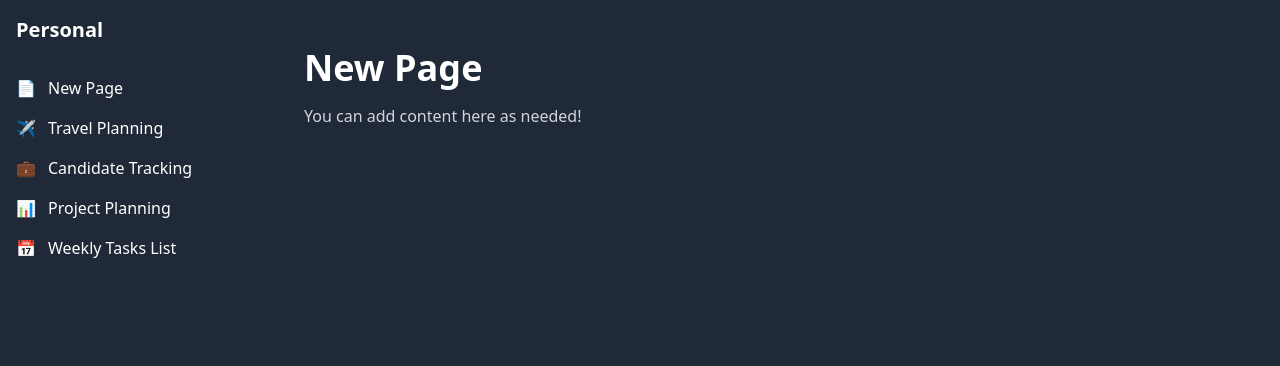
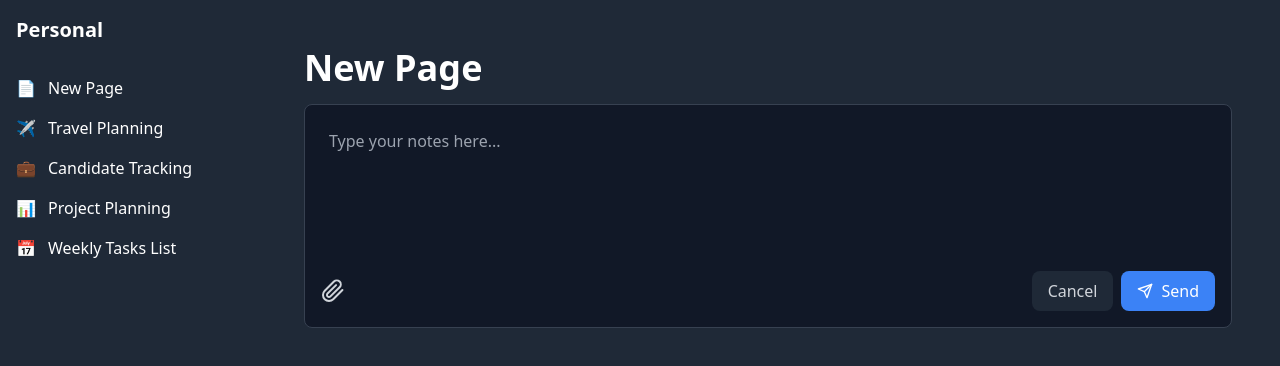
Before and after one commit to gabriellamsa/focusly, a React (Vite) app: page / in a window 1280 px wide. Shown: the top 366 px of the page. Built offline with nearby package versions, Linux system fonts and the light colour scheme.

Commit message:
Created text editor, upload files and buttons in the text editor - NewPage

```diff
--- a/src/pages/NewPage.jsx
+++ b/src/pages/NewPage.jsx
@@ -1,10 +1,131 @@
-import React from "react";
+import { useState } from "react";
+import { FiSend, FiPaperclip } from "react-icons/fi";
 
 function NewPage() {
+  const [text, setText] = useState("");
+  const [attachments, setAttachments] = useState([]);
+  const [messages, setMessages] = useState([]);
+
+  const handleTextChange = (e) => {
+    setText(e.target.value);
+  };
+
+  const handleFileUpload = (e) => {
+    const files = Array.from(e.target.files);
+    setAttachments((prev) => [...prev, ...files]);
+  };
+
+  const handleSendMessage = () => {
+    if (text.trim() === "" && attachments.length === 0) return; // block empty send
+
+    // add messages and attachments to history
+    setMessages((prev) => [...prev, { text, attachments, id: Date.now() }]);
+
+    // clean editor and attachments
+    setText("");
+    setAttachments([]);
+  };
+
+  const handleCancel = () => {
+    setText("");
+    setAttachments([]);
+  };
+
+  const renderAttachments = () => {
+    return attachments.map((file, index) => (
+      <div key={index} className="relative group">
+        {file.type.startsWith("image/") ? (
+          <img
+            src={URL.createObjectURL(file)}
+            alt="Attachment"
+            className="w-full max-h-64 object-contain rounded-lg border border-gray-600"
+          />
+        ) : (
+          <div className="p-4 bg-gray-700 rounded-lg text-gray-300">
+            {file.name}
+          </div>
+        )}
+      </div>
+    ));
+  };
+
+  const renderMessages = () => {
+    return messages.map((msg) => (
+      <div
+        key={msg.id}
+        className="p-4 bg-gray-900 text-gray-200 rounded-lg mb-4 border border-gray-700"
+      >
+        <p className="mb-2">{msg.text || "No text"}</p>
+        {msg.attachments.length > 0 && (
+          <div className="grid grid-cols-1 sm:grid-cols-2 gap-4">
+            {msg.attachments.map((file, index) => (
+              <div key={index} className="relative group">
+                {file.type.startsWith("image/") ? (
+                  <img
+                    src={URL.createObjectURL(file)}
+                    alt="Attachment"
+                    className="w-full max-h-64 object-contain rounded-lg border border-gray-600"
+                  />
+                ) : (
+                  <div className="p-2 bg-gray-800 rounded-lg text-gray-300">
+                    {file.name}
+                  </div>
+                )}
+              </div>
+            ))}
+          </div>
+        )}
+      </div>
+    ));
+  };
+
   return (
     <div className="p-6">
       <h1 className="text-4xl font-bold text-white mb-4">New Page</h1>
-      <p className="text-gray-300">You can add content here as needed!</p>
+
+      {/* text editor */}
+      <div className="bg-gray-900 p-4 rounded-lg border border-gray-700 mb-4 relative">
+        <textarea
+          value={text}
+          onChange={handleTextChange}
+          placeholder="Type your notes here..."
+          className="w-full h-32 p-2 bg-transparent text-gray-200 border-none focus:outline-none resize-none"
+        ></textarea>
+
+        {/* anexos */}
+        <div className="mt-4">{renderAttachments()}</div>
+
+        {/* buttons inside the text editor */}
+        <div className="flex items-center justify-between mt-4">
+          <label className="flex items-center cursor-pointer text-gray-300 hover:text-white">
+            <FiPaperclip className="text-2xl" />
+            <input
+              type="file"
+              multiple
+              onChange={handleFileUpload}
+              className="hidden"
+            />
+          </label>
+          <div className="flex space-x-2">
+            <button
+              onClick={handleCancel}
+              className="px-4 py-2 bg-gray-800 text-gray-300 rounded-lg hover:bg-gray-700"
+            >
+              Cancel
+            </button>
+            <button
+              onClick={handleSendMessage}
+              className="px-4 py-2 bg-blue-500 text-white rounded-lg hover:bg-blue-600 flex items-center"
+            >
+              <FiSend className="mr-2" />
+              Send
+            </button>
+          </div>
+        </div>
+      </div>
+
+      {/* sent messages */}
+      <div>{renderMessages()}</div>
     </div>
   );
 }
```
